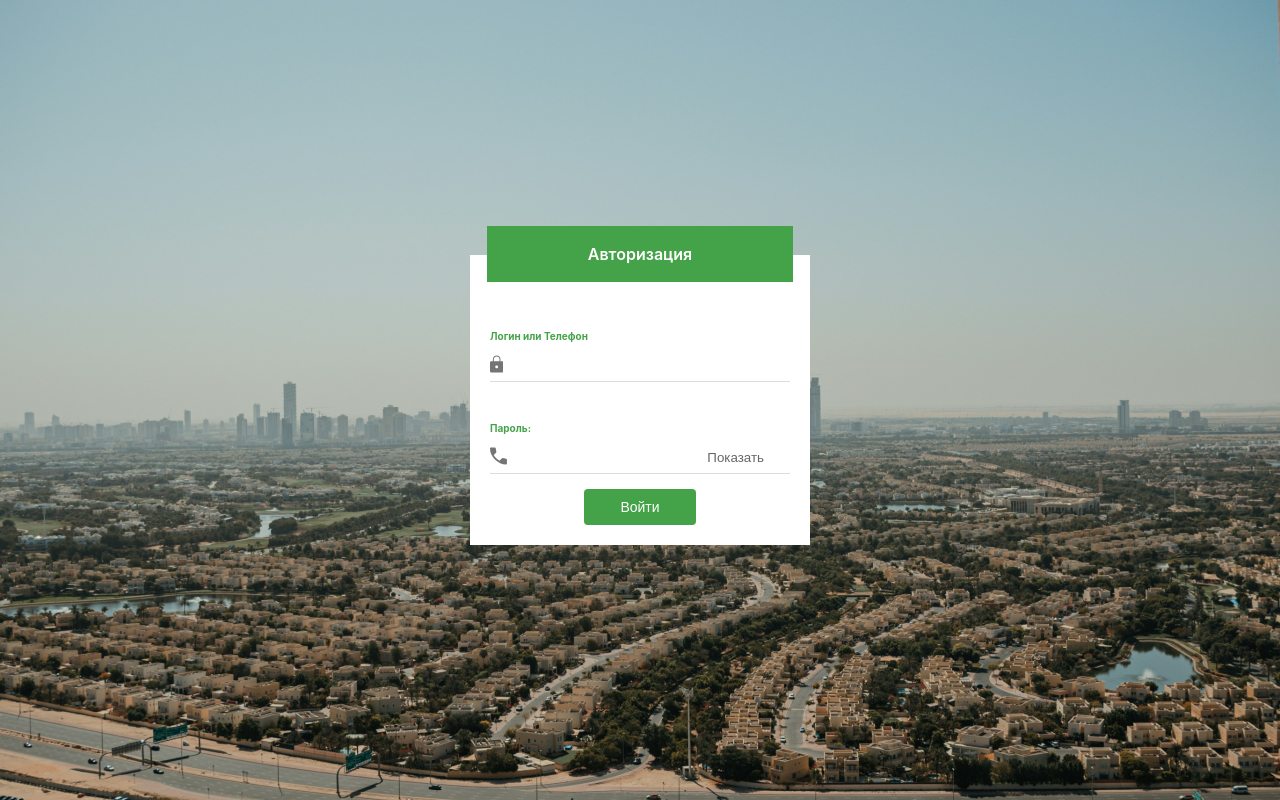
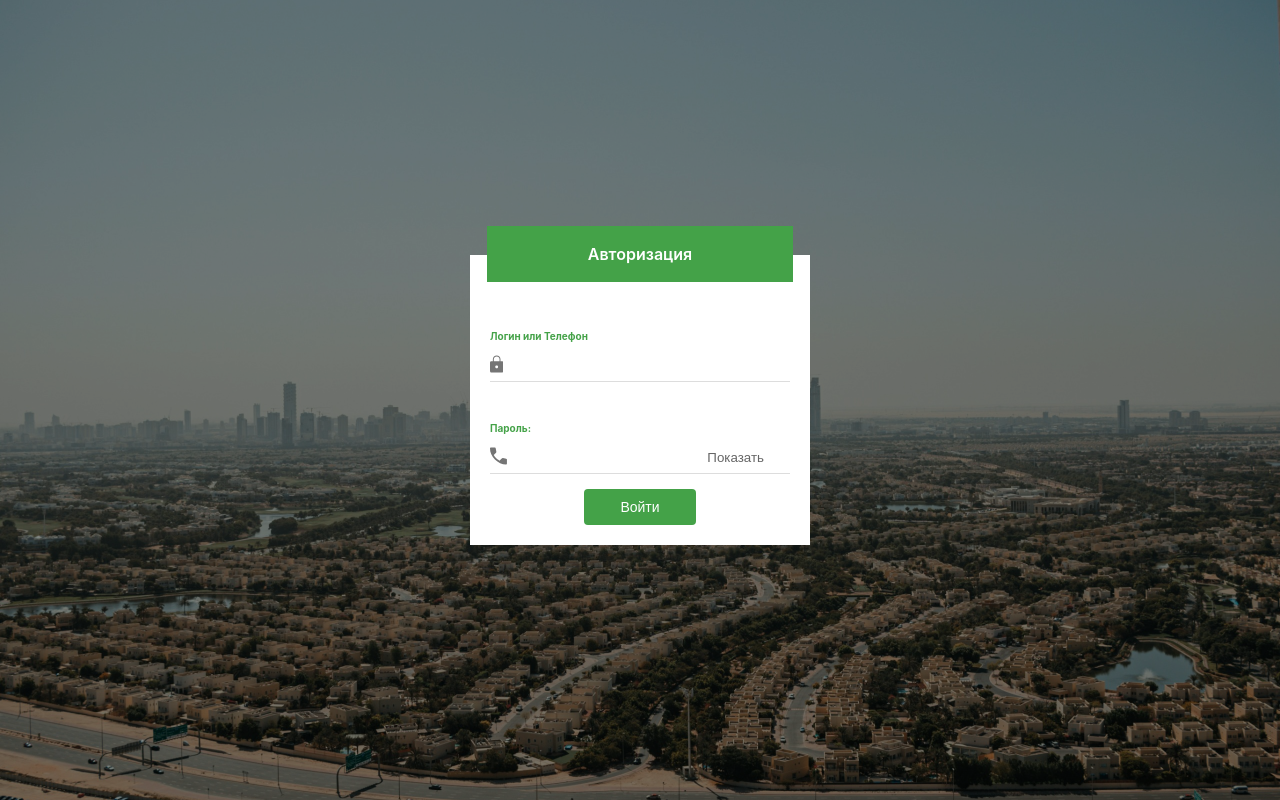
Before and after one commit to 01-Tolibovich/vue-apeal-lists, a Vue app: page /login in a window 1280 px wide. Built offline with nearby package versions, Linux system fonts and the light colour scheme; what vue-awesome-paginate would draw is missing.

Commit message:
bg overlay

```diff
--- a/src/views/LoginView.vue
+++ b/src/views/LoginView.vue
@@ -4,6 +4,7 @@ import LoginForm from '@/components/LoginForm.vue';
 
 <template>
   <main class="login-page">
+    <div class="overlay"></div>
     <LoginForm />
   </main>
 </template>
@@ -19,5 +20,13 @@ import LoginForm from '@/components/LoginForm.vue';
   display: flex;
   align-items: center;
   justify-content: center;
+  position: relative;
+
+  .overlay {
+    background-color: rgba(0, 0, 0, 0.4);
+    position: absolute;
+    width: 100%;
+    height: 100%;
+  }
 }
 </style>
```
